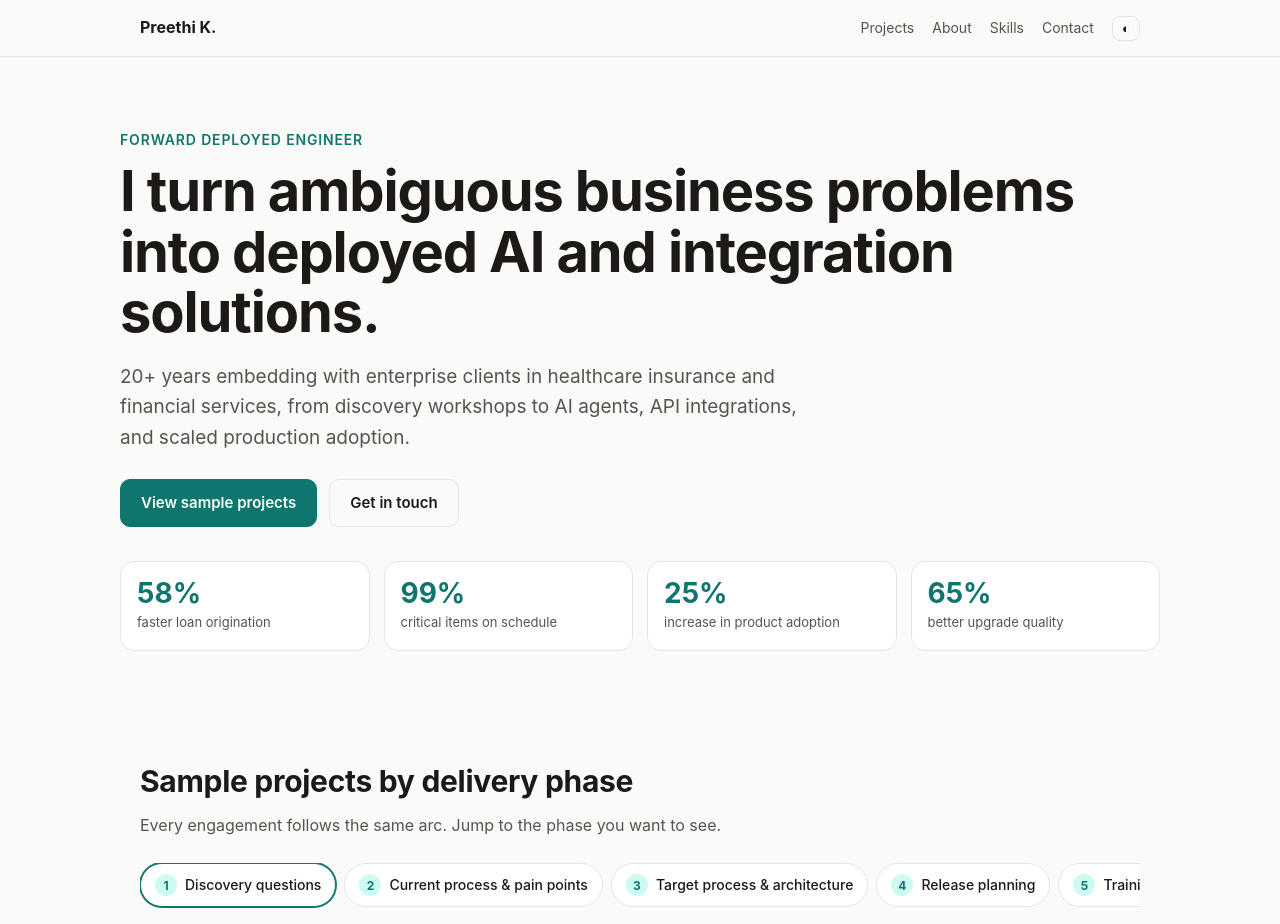
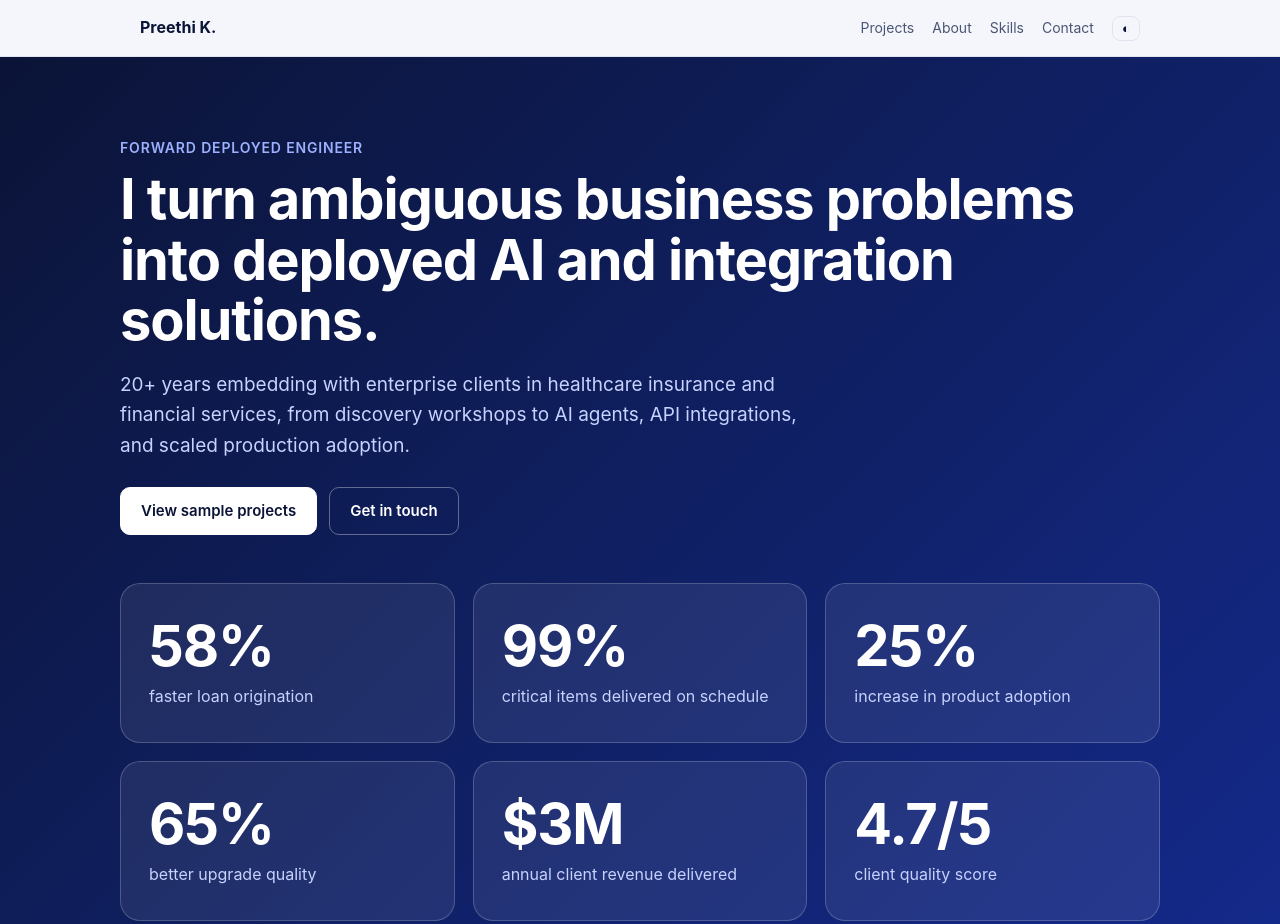
Before and after one commit to Kamalakp8/home, a plain HTML site: page index.html in a window 1280 px wide. Shown: the top 924 px of the page. Drawn offline with Linux system fonts and the light colour scheme.

Commit message:
Add files via upload

```diff
--- a/index.html
+++ b/index.html
@@ -5,9 +5,9 @@
 <meta name="viewport" content="width=device-width, initial-scale=1, viewport-fit=cover">
 <title>Preethi Kamalakkannan | Forward Deployed Engineer</title>
 <style>
-:root{--bg:#fafaf9;--surface:#fff;--text:#1c1917;--muted:#57534e;--line:#e7e5e4;--accent:#0f766e;--accent-soft:#ccfbf1;color-scheme:light;box-sizing:border-box;padding-top:env(safe-area-inset-top,0px);padding-bottom:env(safe-area-inset-bottom,0px)}
-@media (prefers-color-scheme:dark){:root:not([data-theme="light"]){--bg:#0c0a09;--surface:#1c1917;--text:#fafaf9;--muted:#a8a29e;--line:#2e2a28;--accent:#2dd4bf;--accent-soft:#134e4a;color-scheme:dark}}
-:root[data-theme="dark"]{--bg:#0c0a09;--surface:#1c1917;--text:#fafaf9;--muted:#a8a29e;--line:#2e2a28;--accent:#2dd4bf;--accent-soft:#134e4a;color-scheme:dark}
+:root{--bg:#f4f6fb;--surface:#fff;--text:#0b1437;--muted:#4b5675;--line:#dfe4f0;--accent:#1237e8;--accent-soft:#e3e9ff;--navy:#0b1437;--navy2:#142a8c;color-scheme:light;box-sizing:border-box;padding-top:env(safe-area-inset-top,0px);padding-bottom:env(safe-area-inset-bottom,0px)}
+@media (prefers-color-scheme:dark){:root:not([data-theme="light"]){--bg:#070b1f;--surface:#0f1630;--text:#eef1ff;--muted:#9aa6cc;--line:#1f2a55;--accent:#6c8cff;--accent-soft:#1b2a6b;color-scheme:dark}}
+:root[data-theme="dark"]{--bg:#070b1f;--surface:#0f1630;--text:#eef1ff;--muted:#9aa6cc;--line:#1f2a55;--accent:#6c8cff;--accent-soft:#1b2a6b;color-scheme:dark}
 *{box-sizing:border-box}html{scroll-behavior:smooth;scroll-padding-top:calc(env(safe-area-inset-top,0px) + 70px)}
 body{margin:0;background:var(--bg);color:var(--text);font:16px/1.6 Inter,system-ui,-apple-system,"Segoe UI",sans-serif}
 a{color:inherit}.wrap{max-width:1040px;margin:0 auto;padding:0 20px}
@@ -16,15 +16,15 @@ header .wrap{display:flex;align-items:center;justify-content:space-between;heigh
 .logo{font-weight:700;text-decoration:none}nav{display:flex;gap:18px;font-size:14px;color:var(--muted);align-items:center}
 nav a{text-decoration:none}nav a:hover{color:var(--accent)}
 #theme{background:none;border:1px solid var(--line);color:var(--text);border-radius:8px;padding:4px 9px;cursor:pointer}
-.hero{padding:72px 0 40px}.eyebrow{color:var(--accent);font-weight:600;font-size:14px;letter-spacing:.06em;text-transform:uppercase}
+.band{background:linear-gradient(135deg,var(--navy),var(--navy2));color:#fff}.band .lead{color:#c7d2fe}.band .eyebrow{color:#9db1ff}.band .btn{color:#fff;border-color:rgba(255,255,255,.35)}.band .btn.p{background:#fff;color:var(--navy);border-color:#fff}.band .stat{background:rgba(255,255,255,.08);border-color:rgba(255,255,255,.2)}.band .stat b{color:#fff}.band .stat span{color:#c7d2fe}.hero{padding:80px 0 64px}.eyebrow{color:var(--accent);font-weight:600;font-size:14px;letter-spacing:.06em;text-transform:uppercase}
 h1{font-size:clamp(34px,6vw,56px);line-height:1.08;margin:10px 0 16px;letter-spacing:-.02em}
 .lead{font-size:19px;color:var(--muted);max-width:680px}
 .btns{display:flex;gap:12px;flex-wrap:wrap;margin-top:26px}
 .btn{padding:11px 20px;border-radius:10px;text-decoration:none;font-weight:600;font-size:15px;border:1px solid var(--line)}
 .btn.p{background:var(--accent);color:var(--bg);border-color:var(--accent)}
-.stats{display:grid;grid-template-columns:repeat(auto-fit,minmax(150px,1fr));gap:14px;margin:34px 0 10px}
-.stat{background:var(--surface);border:1px solid var(--line);border-radius:14px;padding:16px}
-.stat b{font-size:28px;color:var(--accent);display:block;line-height:1.1}.stat span{font-size:13px;color:var(--muted)}
+.stats{display:grid;grid-template-columns:repeat(auto-fit,minmax(250px,1fr));gap:18px;margin:48px 0 0}
+.stat{background:var(--surface);border:1px solid var(--line);border-radius:20px;padding:30px 28px;min-height:160px;display:flex;flex-direction:column;justify-content:center}
+.stat b{font-size:56px;color:var(--accent);display:block;line-height:1.05;letter-spacing:-.02em}.stat span{font-size:16px;color:var(--muted);margin-top:8px}
 section{padding:56px 0}h2{font-size:30px;letter-spacing:-.01em;margin:0 0 8px}.sub{color:var(--muted);margin:0 0 24px;max-width:640px}
 .tabs{display:flex;gap:8px;overflow-x:auto;padding-bottom:6px;margin-bottom:22px}
 .tab{flex:0 0 auto;display:flex;align-items:center;gap:8px;background:var(--surface);border:1px solid var(--line);color:var(--text);padding:10px 14px;border-radius:999px;cursor:pointer;font:inherit;font-size:14px;font-weight:500}
@@ -52,18 +52,20 @@ footer .wrap{display:flex;justify-content:space-between;gap:16px;flex-wrap:wrap}
 </div></header>
 
 <main id="top">
-<div class="wrap hero">
+<div class="band"><div class="wrap hero">
 <div class="eyebrow">Forward Deployed Engineer</div>
 <h1>I turn ambiguous business problems into deployed AI and integration solutions.</h1>
 <p class="lead">20+ years embedding with enterprise clients in healthcare insurance and financial services, from discovery workshops to AI agents, API integrations, and scaled production adoption.</p>
 <div class="btns"><a class="btn p" href="#projects">View sample projects</a><a class="btn" href="#contact">Get in touch</a></div>
 <div class="stats">
 <div class="stat"><b>58%</b><span>faster loan origination</span></div>
-<div class="stat"><b>99%</b><span>critical items on schedule</span></div>
+<div class="stat"><b>99%</b><span>critical items delivered on schedule</span></div>
 <div class="stat"><b>25%</b><span>increase in product adoption</span></div>
 <div class="stat"><b>65%</b><span>better upgrade quality</span></div>
+<div class="stat"><b>$3M</b><span>annual client revenue delivered</span></div>
+<div class="stat"><b>4.7/5</b><span>client quality score</span></div>
 </div>
-</div>
+</div></div>
 
 <section id="projects"><div class="wrap">
 <h2>Sample projects by delivery phase</h2>
```
